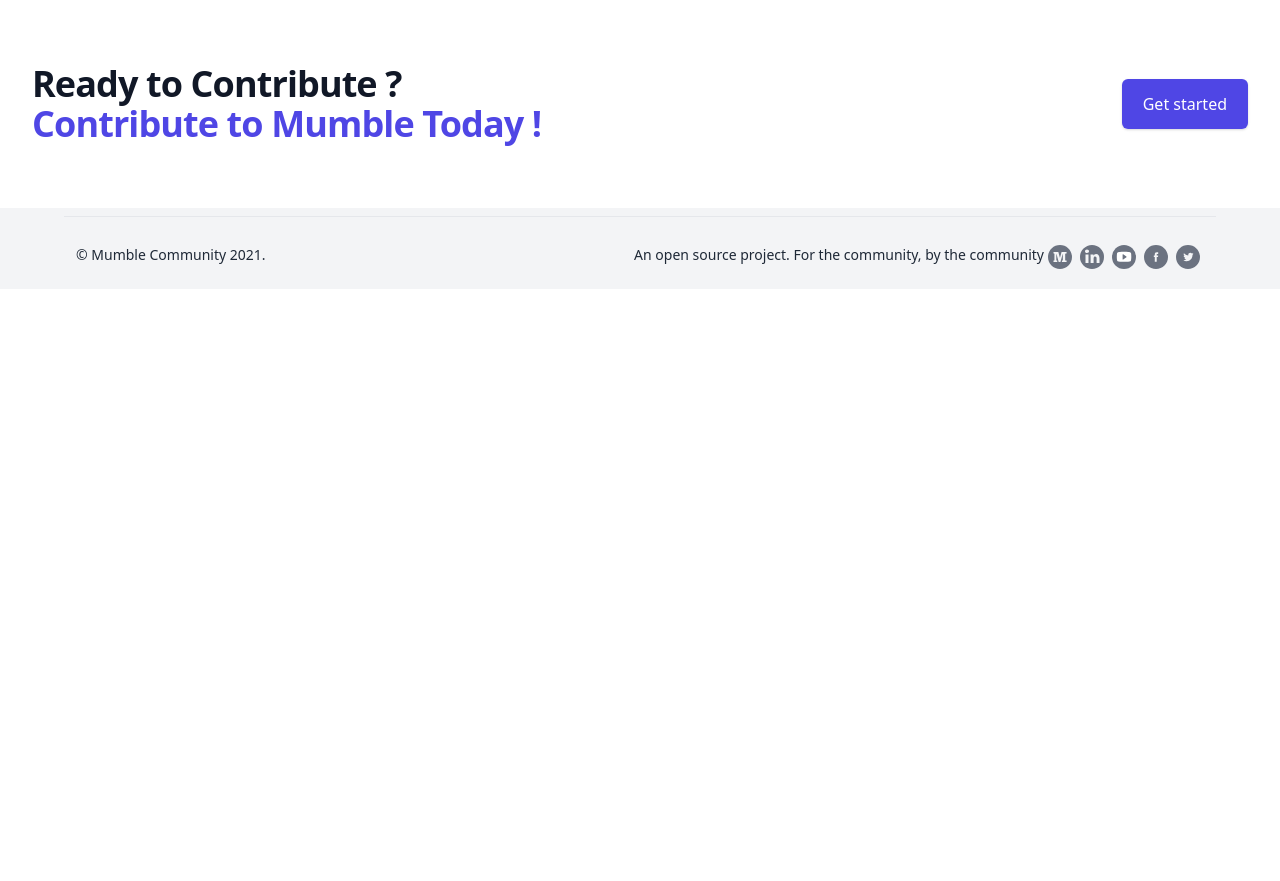
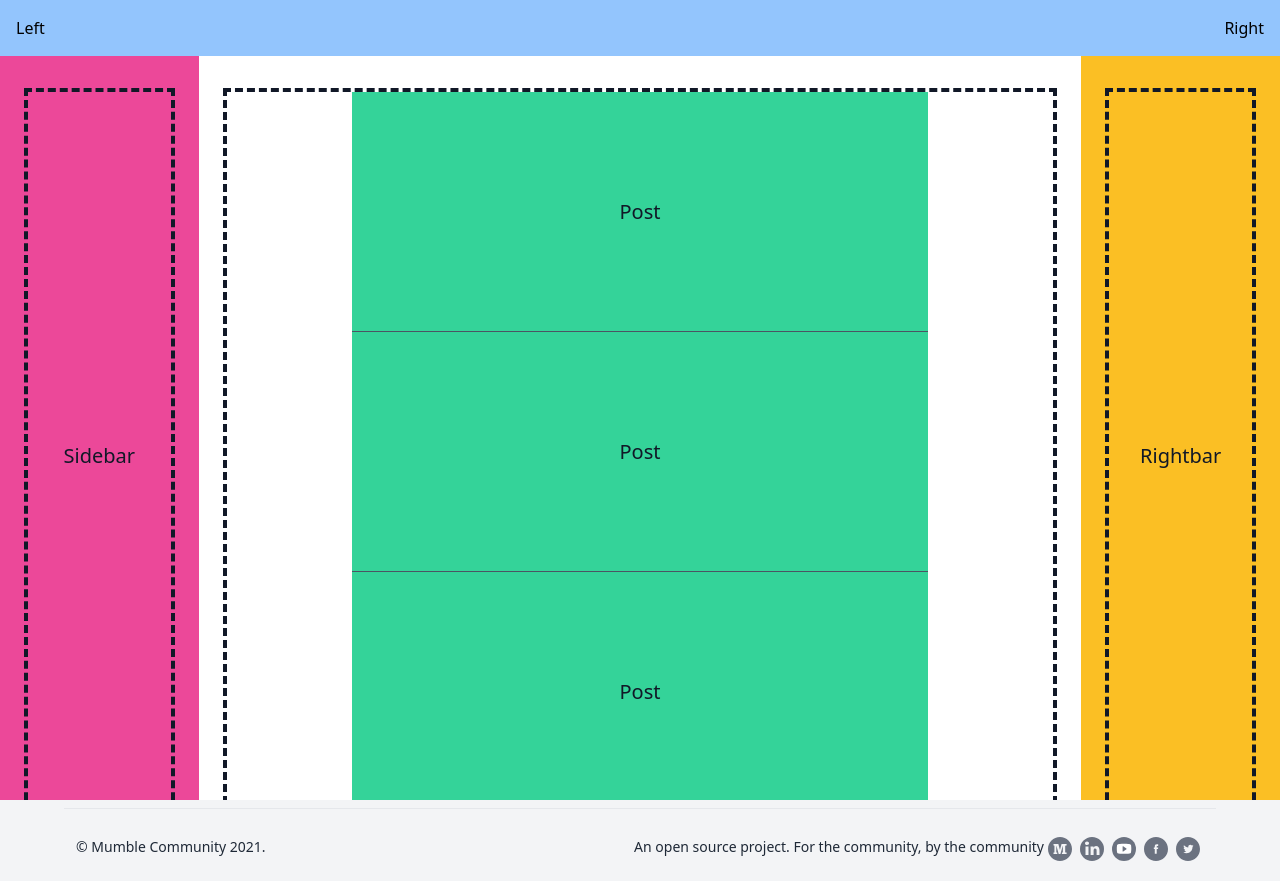
Before and after one commit to PraveenMalethia/mumble-vue, a Nuxt app: page / in a window 1280 px wide. Before the commit the page ends 800 px from the top, so only its background shows below. Built offline with nearby package versions, Linux system fonts and the light colour scheme.

Commit message:
🎚️ Layout Added

```diff
--- a/pages/index.vue
+++ b/pages/index.vue
@@ -1,20 +1,65 @@
 <template>
-  <div class="max-w-7xl dark:bg-gray-800 mx-auto py-12 px-4 sm:px-6 lg:py-16 lg:px-8 lg:flex lg:items-center lg:justify-between">
-    <h2 class="text-3xl font-extrabold tracking-tight text-gray-900 sm:text-4xl">
-      <span class="block">Ready to Contribute ?</span>
-      <span class="block text-indigo-600">Contribute to Mumble Today !</span>
-    </h2>
-    <div class="mt-8 flex lg:mt-0 lg:flex-shrink-0">
-      <div class="inline-flex rounded-md shadow">
-        <a href="https://github.com/PraveenMalethia/mumble-vue" class="inline-flex items-center justify-center px-5 py-3 border border-transparent text-base font-medium rounded-md text-white bg-indigo-600 hover:bg-indigo-700">
-          Get started
-        </a>
+  <div class="flex h-screen bg-green-300">
+    <div class="flex-1 flex flex-col overflow-hidden">
+      <header class="flex justify-between items-center bg-blue-300 p-4">
+        <div class="flex">Left</div>
+        <div class="flex">Right</div>
+      </header>
+      <div class="flex h-full">
+        <nav class="flex w-72 h-full bg-pink-500">
+          <div class="w-full flex mx-auto px-6 py-8">
+            <div
+              class="w-full h-full flex items-center justify-center text-gray-900 text-xl border-4 border-gray-900 border-dashed"
+            >
+              Sidebar
+            </div>
+          </div>
+        </nav>
+        <main
+          class="flex flex-col w-full bg-white overflow-x-hidden overflow-y-auto mb-14"
+        >
+          <div class="flex w-full mx-auto px-6 py-8">
+            <div
+              class="flex flex-col w-full h-full text-gray-900 text-xl border-4 border-gray-900 border-dashed"
+            >
+              <div
+                class="flex w-full max-w-xl h-60 items-center justify-center mx-auto bg-green-400 border-b border-gray-600"
+              >
+                Post
+              </div>
+              <div
+                class="flex w-full max-w-xl h-60 items-center justify-center mx-auto bg-green-400 border-b border-gray-600"
+              >
+                Post
+              </div>
+              <div
+                class="flex w-full max-w-xl h-60 items-center justify-center mx-auto bg-green-400 border-b border-gray-600"
+              >
+                Post
+              </div>
+              <div
+                class="flex w-full max-w-xl h-60 items-center justify-center mx-auto bg-green-400 border-b border-gray-600"
+              >
+                Post
+              </div>
+              <div
+                class="flex w-full max-w-xl h-60 items-center justify-center mx-auto bg-green-400 border-b border-gray-600"
+              >
+                Post
+              </div>
+            </div>
+          </div>
+        </main>
+        <nav class="flex w-72 h-full bg-yellow-400">
+          <div class="w-full flex mx-auto px-6 py-8">
+            <div
+              class="w-full h-full flex items-center justify-center text-gray-900 text-xl border-4 border-gray-900 border-dashed"
+            >
+              Rightbar
+            </div>
+          </div>
+        </nav>
       </div>
-      <!-- <div class="ml-3 inline-flex rounded-md shadow">
-        <a href="#" class="inline-flex items-center justify-center px-5 py-3 border border-transparent text-base font-medium rounded-md text-indigo-600 bg-white hover:bg-indigo-50">
-          Learn more
-        </a>
-      </div> -->
     </div>
   </div>
 </template>
@@ -24,4 +69,20 @@ export default {}
 </script>
 
 <style>
+::-webkit-scrollbar {
+  width: 5px;
+  height: 5px;
+}
+::-webkit-scrollbar-thumb {
+  background: linear-gradient(13deg, #7bcfeb 14%, #e685d3 64%);
+  border-radius: 10px;
+}
+::-webkit-scrollbar-thumb:hover {
+  background: linear-gradient(13deg, #c7ceff 14%, #f9d4ff 64%);
+}
+::-webkit-scrollbar-track {
+  background: #ffffff;
+  border-radius: 10px;
+  box-shadow: inset 7px 10px 12px #f0f0f0;
+}
 </style>
```
